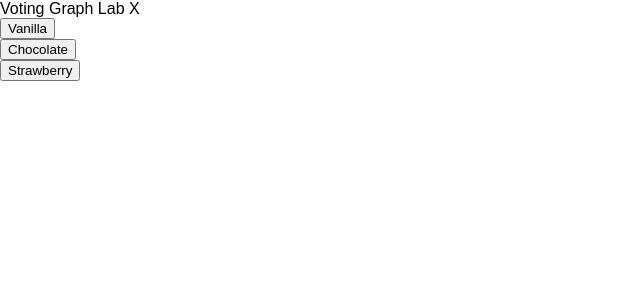
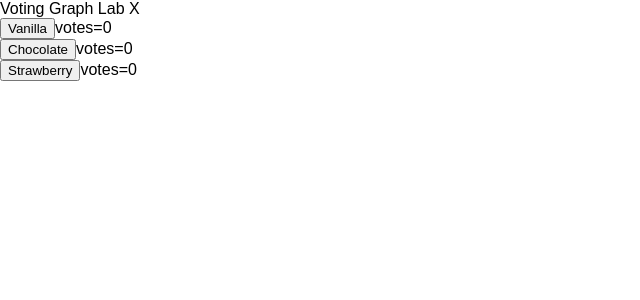
Before and after one commit to HollyJHuber/ReactLabX, a React (Create React App) app: page / in a window 1280 px wide. Shown: the top 300 px of the page, without its empty margins (0-640 px from the left). Built offline with nearby package versions, Linux system fonts and the light colour scheme.

Commit message:
button handleClick same votes for all flavors

```diff
--- a/src/App.js
+++ b/src/App.js
@@ -3,16 +3,30 @@ import './index.css';
 import GraphComponent from './GraphComponent';
 
 class App extends Component {
+
+    constructor(props) {
+        super(props);
+        this.state = {
+            votes: 0
+        }
+    }
+
   render() {
     return (
       <div className="App">
         <header className="App-header">Voting Graph Lab X
         </header>
-          <div><button>Vanilla</button></div>
-          <div><button>Chocolate</button></div>
-          <div><button>Strawberry</button></div>
+          <div><button onClick={this.handleClick.bind(this)}>Vanilla</button>votes={this.state.votes}</div>
+          <div><button onClick={this.handleClick.bind(this)}>Chocolate</button>votes={this.state.votes}</div>
+          <div><button onClick={this.handleClick.bind(this)}>Strawberry</button>votes={this.state.votes}</div>
       </div>
     );
+  }
+
+  handleClick() {
+      // This is another way to update state. Provide a function that takes
+      // the old (previous) state and returns changes for the new state.
+      this.setState(prevState => ({ votes: prevState.votes + 1 }));
   }
 }
 
--- a/src/GraphComponent.js
+++ b/src/GraphComponent.js
@@ -1,6 +1,13 @@
 import React, { Component } from 'react';
 
 class GraphComponent extends Component {
+
+    constructor(props) {
+        super(props);
+        this.state = {
+            votes: 0
+        }
+    }
 
     // React calls the render method every time the props change, which keeps
     // the component HTML up to date.
@@ -14,6 +21,13 @@ class GraphComponent extends Component {
         );
     }
 
+    handleClick() {
+        debugger
+        // This is another way to update state. Provide a function that takes
+        // the old (previous) state and returns changes for the new state.
+        this.setState(prevState => ({ votes: prevState.votes + 1 }));
+    }
+
 }
 
 // Can't forget to export the component as the default export!
```
